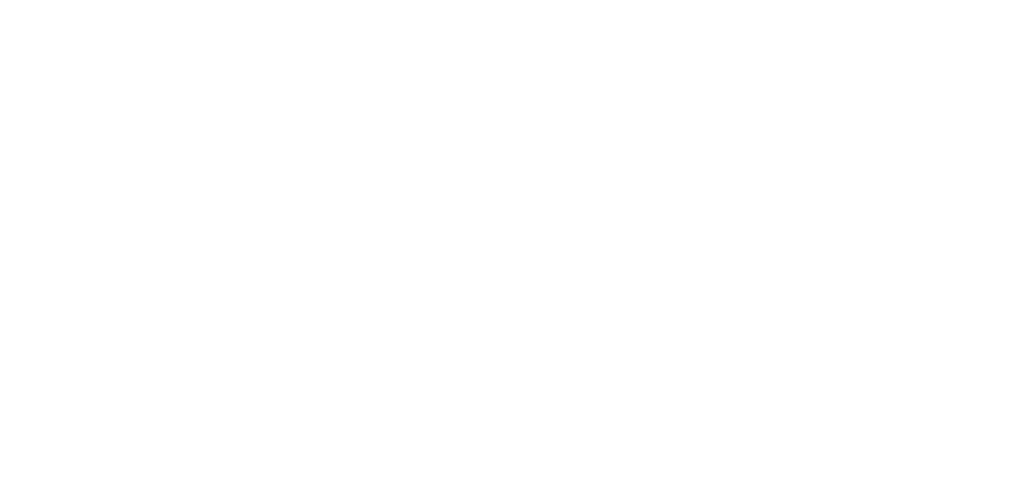
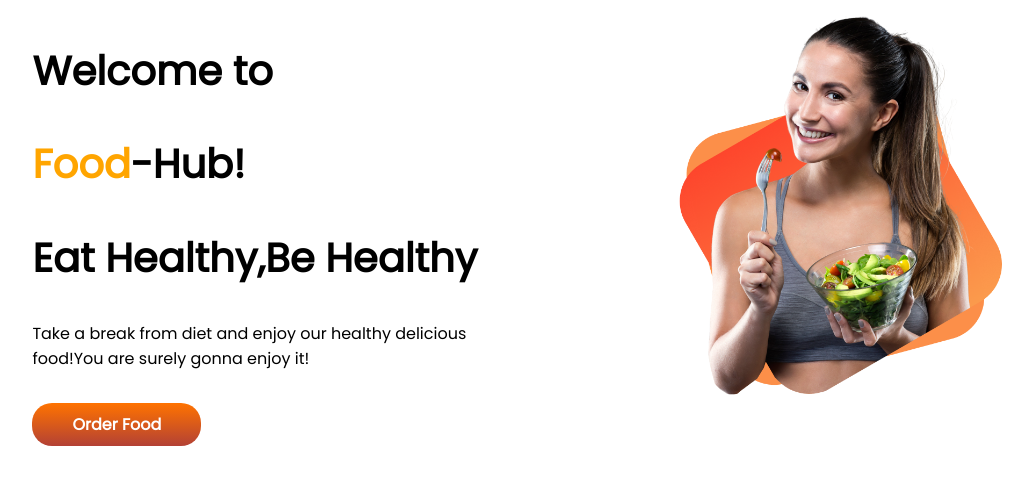
Before and after one commit to shazninIshrat/Food-Hub, a plain HTML site: page index.html in a window 1280 px wide. Shown: the whole page, without its empty margins (102-1135 px from the left). Drawn offline with Linux system fonts and the light colour scheme.

Commit message:
image added

```diff
--- a/index.html
+++ b/index.html
@@ -6,10 +6,26 @@
     <meta http-equiv="X-UA-Compatible" content="IE=edge">
     <meta name="viewport" content="width=device-width, initial-scale=1.0">
     <title>My Food-Hub</title>
+    <link rel="preconnect" href="https://fonts.gstatic.com" crossorigin>
+    <link href="https://fonts.googleapis.com/css2?family=Poppins:ital@0;1&display=swap" rel="stylesheet">
     <link rel="stylesheet" href="style.css">
 </head>
 
 <body>
+    <section>
+        <div class="half-width">
+            <h1>Welcome to </h1>
+            <h1><span class="orange">Food</span>-Hub!</h1>
+            <h1>Eat Healthy,Be Healthy</h1>
+            <p>Take a break from diet and enjoy our healthy delicious food!You are surely gonna enjoy it!</p><br>
+            <a class="link-button" target="_blank" href="https://www.youtube.com/">Order Food</a>
+        </div>
+        <div class="half-width">
+            <img src="female1.png" alt="">
+
+        </div>
+    </section>
+
 
 </body>
 
--- a/style.css
+++ b/style.css
@@ -0,0 +1,27 @@
+body{
+    font-family: 'Poppins', sans-serif;
+}
+h1{
+    font-size: 40px;
+}
+.orange{
+    color: orange;
+}
+section{
+    display: flex;
+}
+.half-width{
+    width: 50%;
+    padding-left: 10%;
+}
+.half-width img{
+    width: 70%;
+}
+.link-button{
+    text-decoration: none;
+    background-image:linear-gradient(rgb(255, 115, 0),rgb(179, 65, 53));
+    padding: 10px 40px;
+    border-radius: 20px;
+    color: white;
+    font-weight: 700;
+}
```
Also changed, not shown: female1.png (added).
